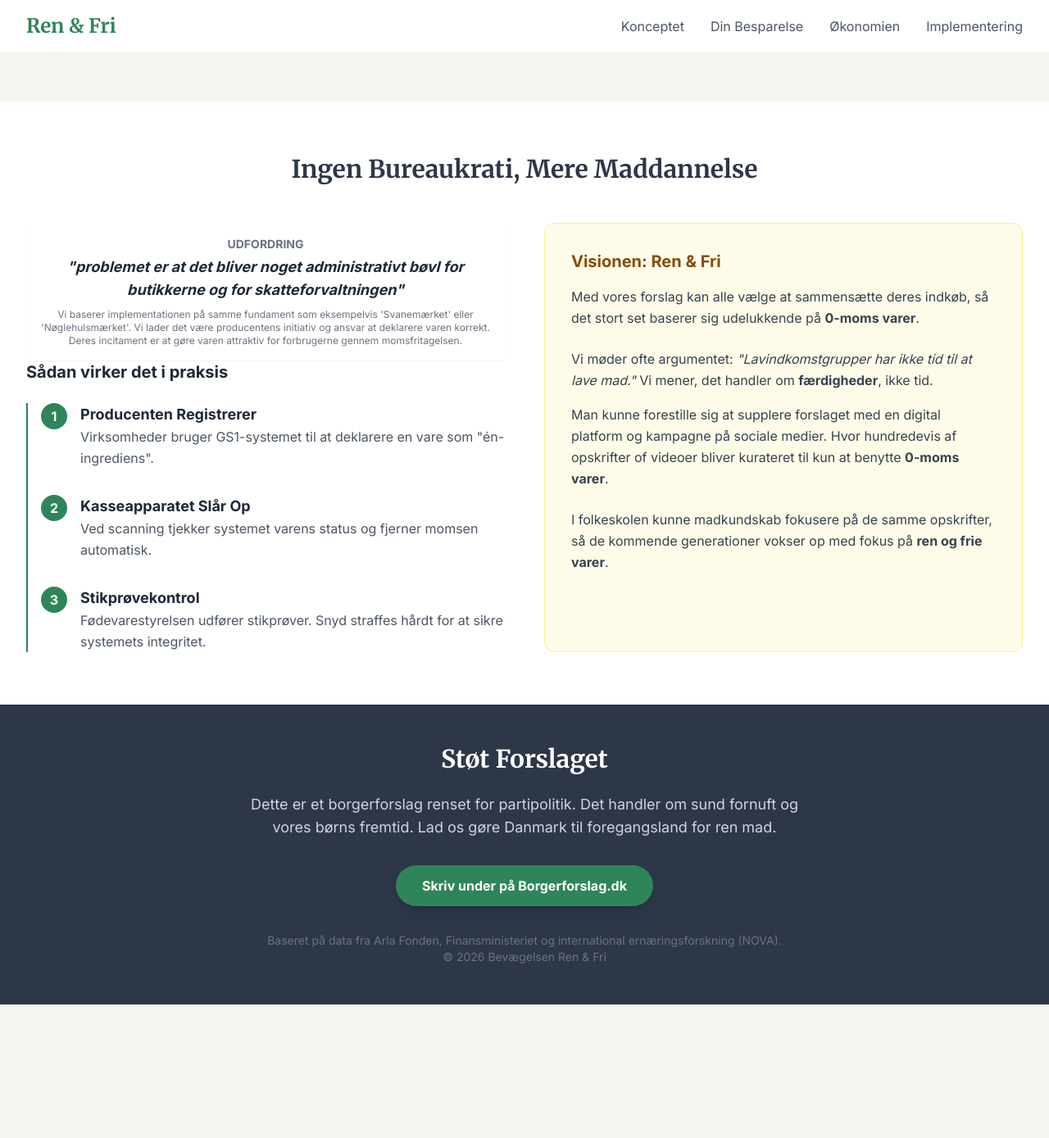
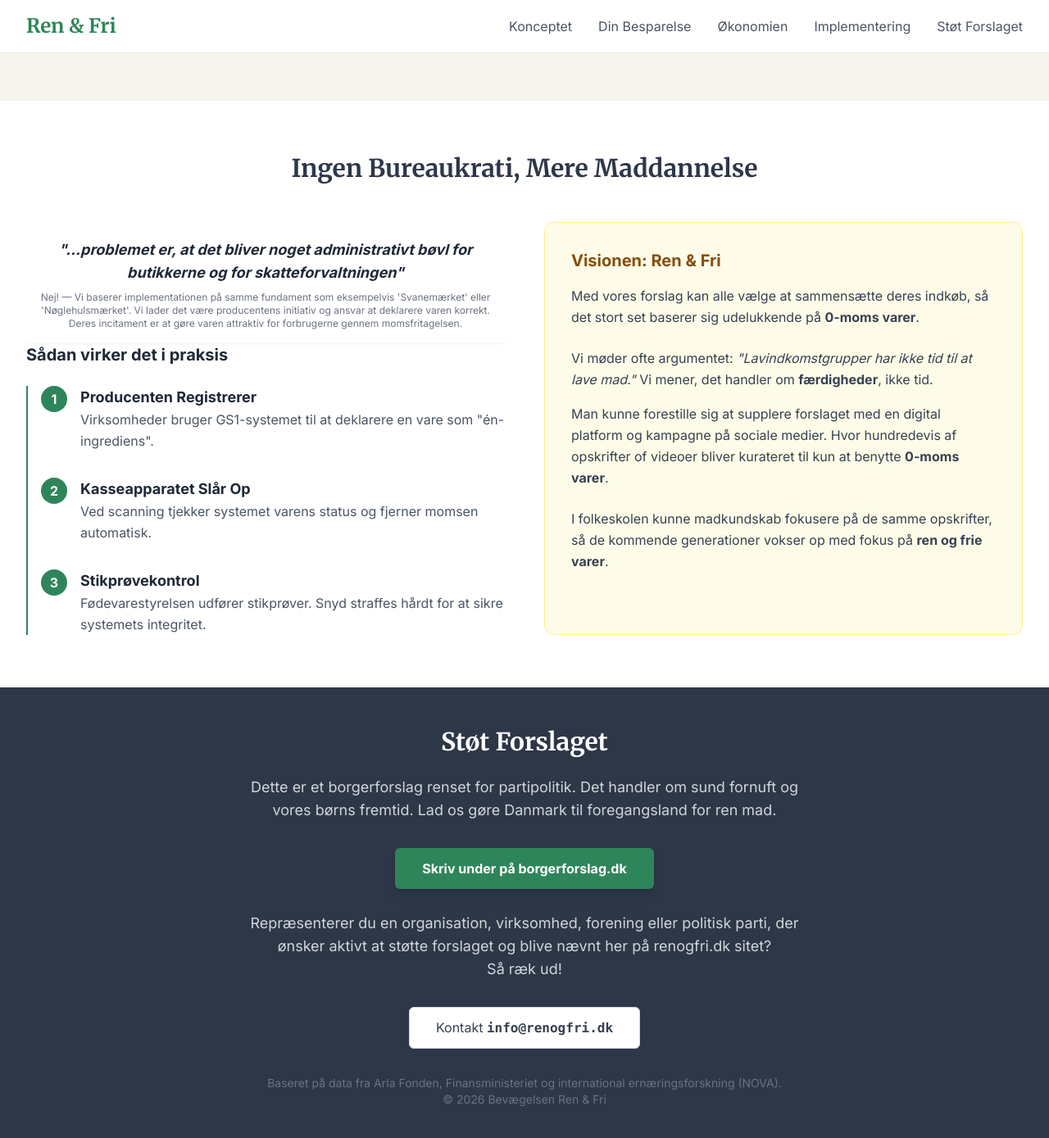
Before and after one commit to lakruzz/renogfri.dk, a Jekyll site: the page built from src/index.html, in a window 1280 px wide and 1400 px high, scrolled down 3146 px. Shown: the top 1389 px of the window at 82% size. Built offline with Jekyll 4.4.1, drawn with Linux system fonts in a browser that asks for light colours; nearby versions of some CDN libraries; before the commit the page ends 4372 px from its top, so only the background shows below that; some of the changed text lies outside the part shown.

Commit message:
update links and navigation - resolves #4
a15dec1: site updated - #4

```diff
--- a/src/_includes/footer.html
+++ b/src/_includes/footer.html
@@ -1,18 +1,39 @@
 <footer class="bg-organic-dark text-white py-12">
-    <div class="max-w-7xl mx-auto px-4 sm:px-6 lg:px-8 text-center">
+    <div id="support" class="max-w-7xl mx-auto px-4 sm:px-6 lg:px-8 text-center">
         <h2 class="text-3xl font-serif font-bold mb-6">Støt Forslaget</h2>
         <p class="text-lg text-gray-300 max-w-2xl mx-auto mb-8">
             Dette er et borgerforslag renset for partipolitik. Det handler om sund fornuft og vores børns fremtid.
             Lad os gøre Danmark til foregangsland for ren mad.
         </p>
         <div class="flex justify-center gap-4">
-            <button class="bg-organic-green hover:bg-organic-green-light text-white font-bold py-3 px-8 rounded-full transition-transform transform hover:scale-105 shadow-lg">
-                Skriv under på Borgerforslag.dk
-            </button>
+            <a
+                href="https://www.borgerforslag.dk/se-og-stoet-forslag/?Id=FT-22914"
+                target="_blank"
+                class="px-8 py-3 border border-transparent text-base font-medium rounded-md text-white bg-organic-green hover:bg-organic-green-light shadow-lg transition-all"
+            >
+            <strong>Skriv under på borgerforslag.dk</strong>
+            </a>
+        </div>
+        <p class="text-lg text-gray-300 max-w-2xl mx-auto mb-8">
+            &nbsp;<br/>
+            Repræsenterer du en organisation, virksomhed, forening eller politisk parti,
+            der ønsker aktivt at støtte forslaget og blive nævnt her på renogfri.dk sitet?<br/>
+            Så ræk ud!
+        </p>
+        <div class="flex justify-center gap-4">
+            <a
+                href="mailto:info@renogfri.dk"
+                target="_blank"
+                class="px-8 py-3 border border-gray-300 text-base font-medium rounded-md text-gray-700 bg-white hover:bg-gray-50 transition-all"
+                >
+              Kontakt <strong><code>info@renogfri.dk</code></strong>
+            </a>
         </div>
         <p class="mt-8 text-sm text-gray-500">
             Baseret på data fra Arla Fonden, Finansministeriet og international ernæringsforskning (NOVA). <br>
             © 2026 Bevægelsen Ren & Fri
         </p>
+
+
     </div>
 </footer>
--- a/src/_includes/navigation.html
+++ b/src/_includes/navigation.html
@@ -9,6 +9,7 @@
                 <a href="#simulator" class="text-gray-600 hover:text-organic-green font-medium">Din Besparelse</a>
                 <a href="#economics" class="text-gray-600 hover:text-organic-green font-medium">Økonomien</a>
                 <a href="#implementation" class="text-gray-600 hover:text-organic-green font-medium">Implementering</a>
+                <a href="#support" class="text-gray-600 hover:text-organic-green font-medium">Støt Forslaget</a>
             </div>
         </div>
     </div>
--- a/src/index.html
+++ b/src/index.html
@@ -22,17 +22,19 @@
     </p>
     <div class="mt-10 flex justify-center gap-4">
       <a
-        href="#simulator"
+        href="https://www.borgerforslag.dk/se-og-stoet-forslag/?Id=FT-22914"
+        target="_blank"
         class="px-8 py-3 border border-transparent text-base font-medium rounded-md text-white bg-organic-green hover:bg-organic-green-light shadow-lg transition-all"
       >
-        <strong>Skriv under på borgerforslaget</strong>
+        <strong>Skriv under på borgerforslag.dk</strong>
       </a>
-      <a
+      <!--a
         href="mailto:info@renogfri.dk"
+        target="_blank"
         class="px-8 py-3 border border-gray-300 text-base font-medium rounded-md text-gray-700 bg-white hover:bg-gray-50 transition-all"
-      >
+        >
         Kontakt <strong><code>info@renogfri.dk</code></strong>
-      </a>
+      </a-->
     </div>
   </div>
 </header>
@@ -345,12 +347,12 @@
       <!-- Implementation Process -->
       <div>
         <div class="bg-white p-4 rounded shadow-sm text-center">
-          <p class="text-sm font-bold text-gray-500 uppercase">Udfordring</p>
+          <!--p class="text-sm font-bold text-gray-500 uppercase">Udfordring</p-->
           <p class="text-lg font-bold text-gray-800 mt-1">
-            <em>"problemet er at det bliver noget administrativt bøvl for butikkerne og for skatteforvaltningen"</em>
+            <em>"...problemet er, at det bliver noget administrativt bøvl for butikkerne og for skatteforvaltningen"</em>
           </p>
           <p class="text-xs text-gray-500 mt-2">
-            Vi baserer implementationen på samme fundament som eksempelvis 'Svanemærket' eller
+            Nej! — Vi baserer implementationen på samme fundament som eksempelvis 'Svanemærket' eller
             'Nøglehulsmærket'. Vi lader det være producentens initiativ og ansvar at deklarere
             varen korrekt. Deres incitament er at gøre varen attraktiv for forbrugerne gennem
             momsfritagelsen.
```
Also changed, not shown: other parts of src/index.html (+1 -1 lines), .cspell/lakruzz-dictionary.txt.
